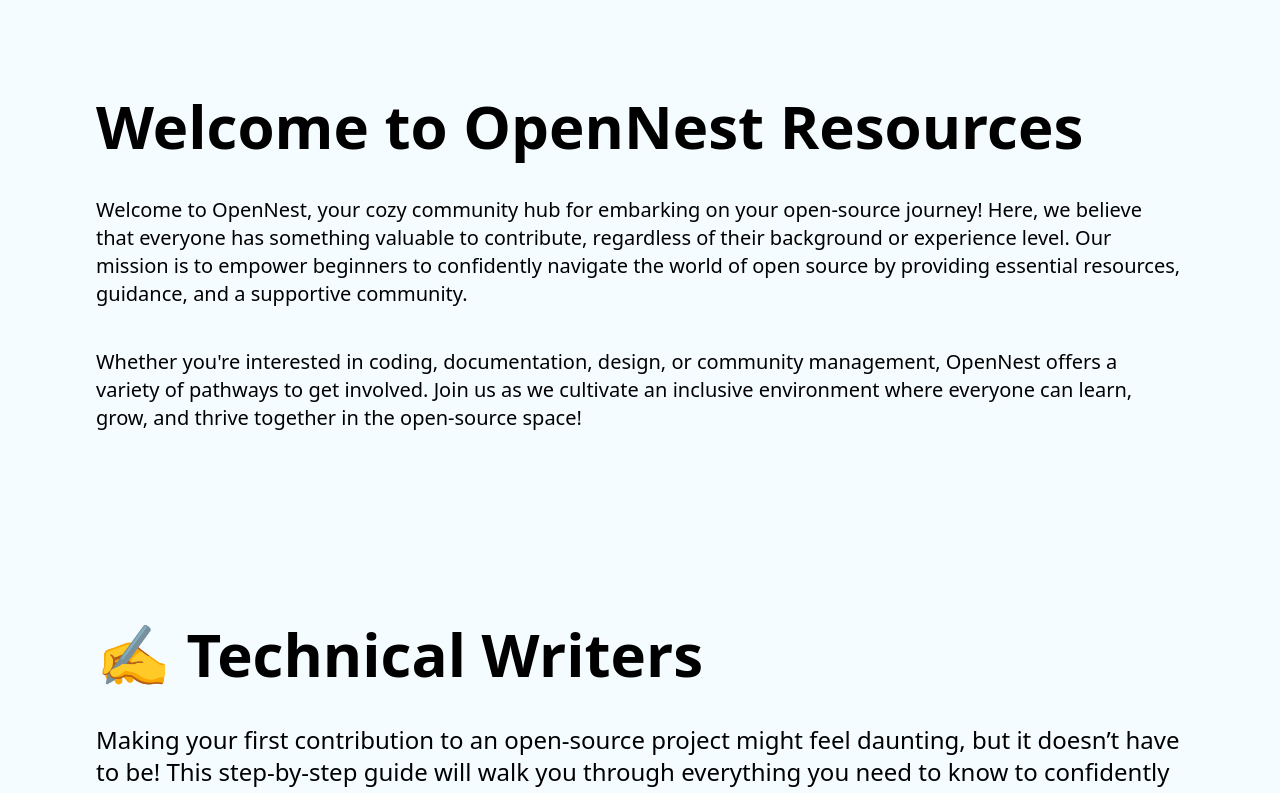
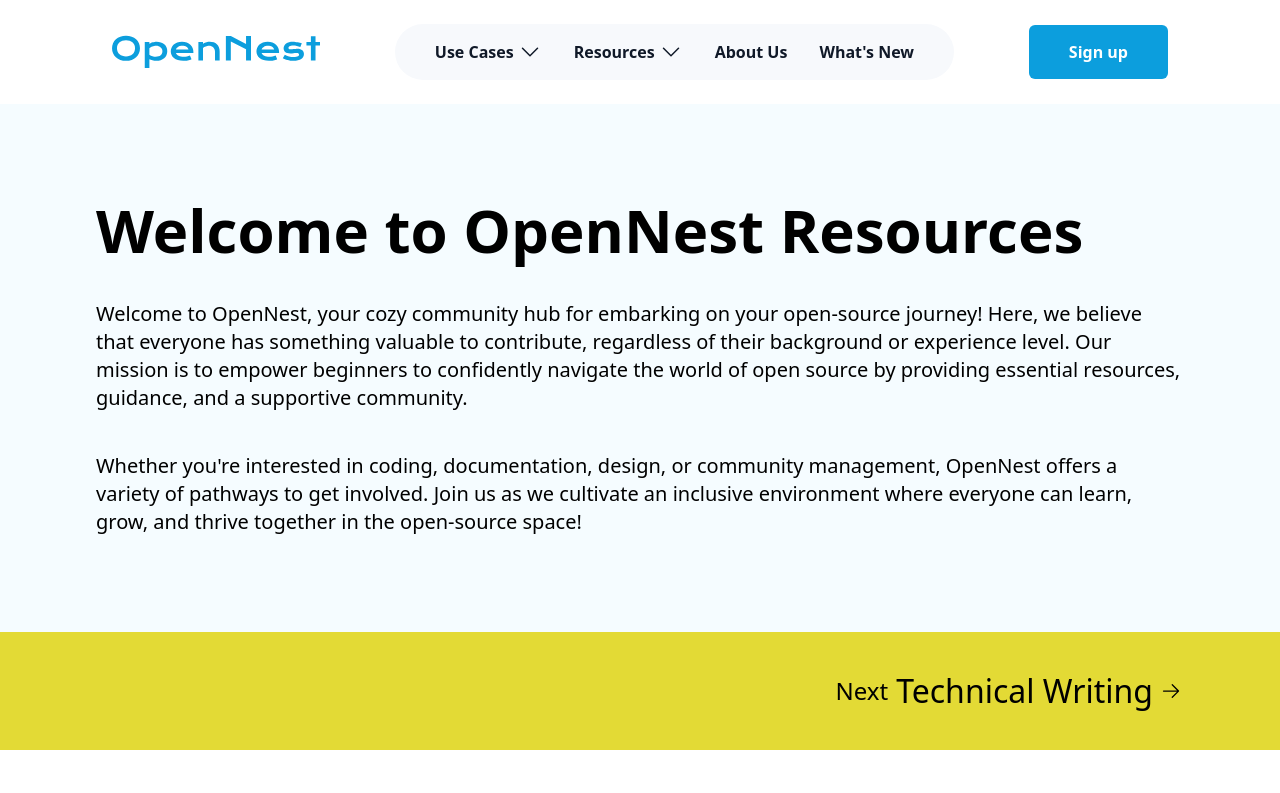
Before and after one commit to open-nest-africa/website, a React (Create React App) app: page /resources in a window 1280 px wide. Shown: the top 793 px of the page. Built offline with nearby package versions, Linux system fonts and the light colour scheme.

Commit message:
feat: added resources slider

```diff
--- a/src/App.js
+++ b/src/App.js
@@ -5,7 +5,7 @@ function App() {
   const Home = lazy(() => import("./modules/Home"));
   const Login = lazy(() => import("./modules/auth/pages/Login"));
   const Signup = lazy(() => import("./modules/auth/pages/Signup"));
-  const Resources = lazy(() => import("./modules/Resources"));
+  const Resources = lazy(() => import("./modules/resources/Resources"));
   return (
 		<Router>
 			<Suspense fallback={<div>Loading...</div>}>
--- a/src/modules/component/Footer.js
+++ b/src/components/layout/Footer.js
@@ -1,5 +1,5 @@
 import React from "react";
-import Button from "../../components/Button";
+import Button from "../Button";
 import { Link } from "react-router-dom";
 
 const Footer = () => {
--- a/src/components/layout/Header.jsx
+++ b/src/components/layout/Header.jsx
@@ -14,8 +14,10 @@ const Header = () => {
           <li className="flex items-center gap-x-1">
             use cases <ChevronDownIcon className="w-6 h-6" />
           </li>
-          <li className="flex items-center gap-x-1">
-            Resources <ChevronDownIcon className="w-6 h-6" />
+          <li>
+            <Link to="/resources" className="flex items-center gap-x-1">
+              Resources <ChevronDownIcon className="w-6 h-6" />
+            </Link>
           </li>
           <li>About us</li>
           <li>What's new</li>
--- /dev/null
+++ b/src/components/layout/Layout.js
@@ -0,0 +1,15 @@
+import React from "react";
+import Header from "./Header";
+import Footer from "./Footer";
+
+const Layout = ({ children }) => {
+  return (
+    <section>
+      <Header />
+      <main>{children}</main>
+      <Footer />
+    </section>
+  );
+};
+
+export default Layout;
--- a/src/modules/Home.js
+++ b/src/modules/Home.js
@@ -6,22 +6,21 @@ import WhyOpenNest from "./component/WhyOpenNest";
 import OpenNestInAction from "./component/OpenNestInAction";
 import CTA from "./component/CTA";
 import OurCommunity from "./component/OurCommunity";
-import Footer from "./component/Footer";
+import Footer from "../components/layout/Footer";
+import Layout from "../components/layout/Layout";
 
 const Home = () => {
   return (
-    <section>
-      <Header />
-      <main>
+    <Layout>
+      <>
         <Hero />
         <HowItWorks />
         <WhyOpenNest />
         <OpenNestInAction />
         <CTA />
         <OurCommunity />
-        <Footer />
-      </main>
-    </section>
+      </>
+    </Layout>
   );
 };
 
--- a/src/modules/Resources.jsx
+++ /dev/null
@@ -1,18 +0,0 @@
-import React from 'react'
-import Overview from './resources/Overview'
-import TechnicalWriters from './resources/TechnicalWriters'
-import Developers from './resources/Developers'
-import Designers from './resources/Designers'
-
-const Resources = () => {
-  return (
-    <div>
-      <Overview/>
-      <TechnicalWriters/>
-      <Developers/>
-      <Designers/>
-    </div>
-  )
-}
-
-export default Resources
--- a/src/modules/auth/component/AuthLayout.jsx
+++ b/src/modules/auth/component/AuthLayout.jsx
@@ -3,7 +3,7 @@ import React from "react";
 const AuthLayout = ({ title, children, className }) => {
   return (
     <section className="w-full h-screen flex">
-      <aside className={`${className} w-3/5 flex items-center`}>
+      <aside className={`${className} w-3/5 flex justify-center`}>
         <h1 className="text-black font-bold text-4xl">{title} to OpenNest</h1>
         <div>{children}</div>
       </aside>
--- a/src/modules/auth/pages/Signup.jsx
+++ b/src/modules/auth/pages/Signup.jsx
@@ -3,10 +3,11 @@ import AuthLayout from "../component/AuthLayout";
 import Button from "../../../components/Button";
 import TextField from "../../../components/form/TextField";
 import { Link } from "react-router-dom";
+import { FormDivider } from "../../../components/FormDivider";
 
 const Signup = () => {
   return (
-    <AuthLayout title="Sign up" className="flex flex-col justify-center">
+    <AuthLayout title="Sign up" className="flex-col items-center">
       <div>
         <div className="space-y-4 flex flex-col justify-center items-center w-[448px] pt-10">
           <Button
@@ -14,19 +15,15 @@ const Signup = () => {
             icon="/images/google-logo.svg"
             className="bg-primary text-[#344054] text-base font-semibold align-center py-4 px-24 w-full"
           />
-
-          <div className="flex items-center w-full">
+          <div className="flex items-center w-full gap-x-3">
             <h className="border border-green-900 border-solid w-full" />
             or
             <h className="border border-[#344054] w-full" />
           </div>
-          {/* <div className="w-full h-[55px]"> */}
           <Button
             text="Continue with Email"
             className="bg-white border-[1.5px] border-[#D0D5DD] border-solid text-[#344054] text-base font-semibold py-4 px-[130px] w-full"
           />
-          {/* </div> */}
-
           <p className="text-base text-[#667185]">
             By creating an account you agree with our Terms of Service, Privacy
             Policy, and our default Notification Settings.
--- a/src/modules/component/Hero.js
+++ b/src/modules/component/Hero.js
@@ -15,7 +15,7 @@ const Hero = () => {
       <div className="mt-10 cursor-pointer">
         <Button
           text="Get Started Now"
-          className="text-white bg-blue text-base font-semibold py-2 px-[152px]"
+          className="text-white bg-blue text-base font-semibold py-4 px-[152px]"
         />
       </div>
       <div className="px-16 pt-[77px]">
--- /dev/null
+++ b/src/modules/resources/Resources.jsx
@@ -0,0 +1,71 @@
+import React, { useState } from "react";
+import Overview from "./Overview";
+import TechnicalWriters from "./TechnicalWriters";
+import Developers from "./Developers";
+import Designers from "./Designers";
+import Layout from "../../components/layout/Layout";
+import {
+  ArrowDownRightIcon,
+  ArrowLeftIcon,
+  ArrowRightIcon,
+} from "@heroicons/react/24/solid";
+
+const Resources = () => {
+  const [tab, setTab] = useState(0);
+  const resources = [
+    { name: "Overview", component: <Overview key="1" /> },
+    { name: "Technical Writing", component: <TechnicalWriters key="2" /> },
+    { name: "Developer Guide", component: <Developers key="3" /> },
+    { name: "Design Guide", component: <Designers key="4" /> },
+  ];
+
+  const handleNext = () => {
+    console.log("next");
+    setTab((prev) => (prev + 1) % resources.length);
+  };
+
+  const handlePrevious = () => {
+    console.log("previous");
+    setTab((prev) => (prev === 0 ? resources.length - 1 : prev - 1));
+  };
+
+  return (
+    <Layout>
+      {resources[tab].component}
+      <div
+        className={`${
+          tab === 0 ? "justify-end" : "justify-between"
+        } bg-[#E3DA35] w-full h-[118px] mb-[140px] flex items-center px-[99px]`}
+      >
+        {tab != 0 && (
+          <div className="flex items-center gap-x-2">
+            <button onClick={handlePrevious}>
+              <ArrowLeftIcon className="w-5 h-5" />
+            </button>
+
+            <span className="text-2xl">Previous</span>
+            <label className="text-black text-[32px]">
+              {resources[tab-1].name}
+            </label>
+          </div>
+        )}
+        {tab !== resources.length - 1 && (
+          <div className="flex items-center gap-x-2">
+            <span className="text-2xl">Next</span>
+            <label className="text-black font-medium text-[32px]">
+              {resources[tab+1].name}
+            </label>
+            <button
+              disabled={tab === resources.length - 1}
+              onClick={handleNext}
+            >
+              <ArrowRightIcon className="w-5 h-5" />
+            </button>
+          </div>
+        )}
+      </div>
+    </Layout>
+  );
+};
+
+export default Resources;
```
